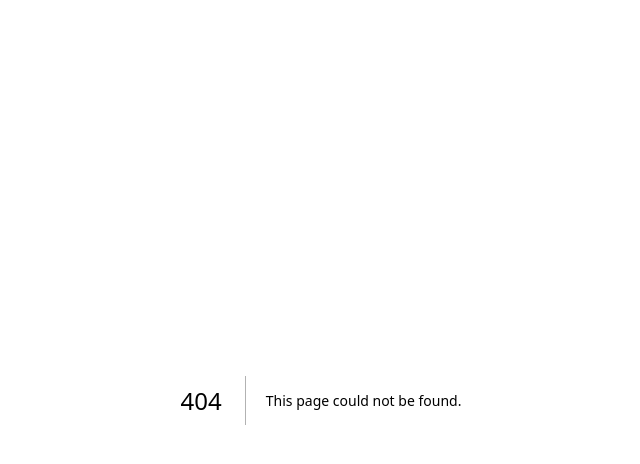
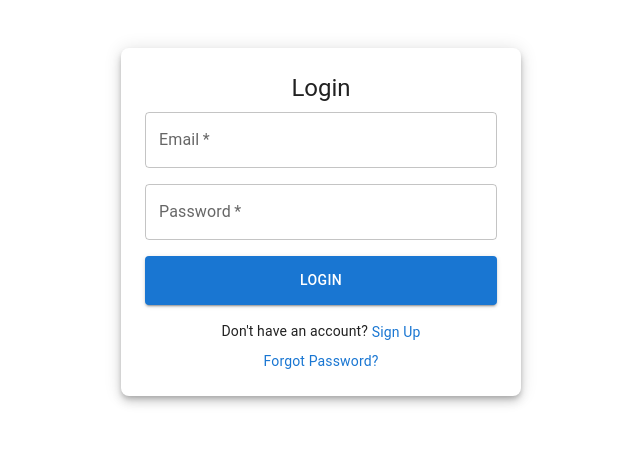
Before and after one commit to maheshyadav7702/softwarehub, a Next.js app: page /login in a window 1280 px wide. Before the commit this address had no page. Shown: the top 464 px of the page, without its empty margins (319-959 px from the left). Built offline with nearby package versions, Linux system fonts and the light colour scheme.

Commit message:
feat: login page implementation

```diff
--- /dev/null
+++ b/src/app/login/page.tsx
@@ -0,0 +1,154 @@
+'use client';
+
+import React, { useState } from 'react';
+import {
+    Box,
+    Button,
+    TextField,
+    Typography,
+    Paper,
+    Link,
+    Stack
+} from '@mui/material';
+
+const validateEmail = (email: string) =>
+    /^[^\s@]+@[^\s@]+\.[^\s@]+$/.test(email);
+
+export default function LoginPage() {
+    const [email, setEmail] = useState('');
+    const [password, setPassword] = useState('');
+    const [errors, setErrors] = useState<{ email?: string; password?: string }>({});
+    const [formType, setFormType] = useState<'login' | 'signup' | 'forgot'>('login');
+
+    const handleSubmit = (e: React.FormEvent) => {
+        e.preventDefault();
+        let newErrors: typeof errors = {};
+
+        if (!validateEmail(email)) {
+            newErrors.email = 'Invalid email address';
+        }
+        if (formType !== 'forgot' && password.length < 6) {
+            newErrors.password = 'Password must be at least 6 characters';
+        }
+
+        setErrors(newErrors);
+
+        if (Object.keys(newErrors).length === 0) {
+            // Handle login, signup, or forgot password logic here
+            alert(`${formType} successful!`);
+        }
+    };
+
+    return (
+      <Box
+    component={Paper}
+    elevation={6} // Increased elevation for more shadow
+    sx={{
+        maxWidth: 400,
+        height: 'auto',
+        mx: 'auto',
+        mt: 6,
+        p: 3,
+        borderRadius: 2,
+        marginBottom: 4,
+    }}
+>
+            <Typography variant="h5" align="center" gutterBottom>
+                {formType === 'login' && 'Login'}
+                {formType === 'signup' && 'Sign Up'}
+                {formType === 'forgot' && 'Forgot Password'}
+            </Typography>
+            <Box component="form" onSubmit={handleSubmit} noValidate>
+                <Stack spacing={2}>
+                    <TextField
+                        label="Email"
+                        type="email"
+                        value={email}
+                        onChange={e => setEmail(e.target.value)}
+                        fullWidth
+                        required
+                        error={!!errors.email}
+                        helperText={errors.email}
+                        autoComplete="email"
+                    />
+                    {formType !== 'forgot' && (
+                        <TextField
+                            label="Password"
+                            type="password"
+                            value={password}
+                            onChange={e => setPassword(e.target.value)}
+                            fullWidth
+                            required
+                            error={!!errors.password}
+                            helperText={errors.password}
+                            autoComplete={formType === 'signup' ? 'new-password' : 'current-password'}
+                        />
+                    )}
+                    <Button
+                        type="submit"
+                        variant="contained"
+                        fullWidth
+                        sx={{ py: 1.5 }}
+                    >
+                        {formType === 'login' && 'Login'}
+                        {formType === 'signup' && 'Sign Up'}
+                        {formType === 'forgot' && 'Send Reset Link'}
+                    </Button>
+                </Stack>
+            </Box>
+            <Box mt={2} textAlign="center">
+                {formType === 'login' && (
+                    <>
+                        <Typography variant="body2">
+                            Don't have an account?{' '}
+                            <Link
+                                component="button"
+                                type="button"
+                                onClick={() => { setFormType('signup'); setErrors({}); }}
+                                underline="none"
+                            >
+                                Sign Up
+                            </Link>
+                        </Typography>
+                        <Typography variant="body2" mt={1}>
+                            <Link
+                                component="button"
+                                type="button"
+                                onClick={() => { setFormType('forgot'); setErrors({}); }}
+                                underline="none"
+                            >
+                                Forgot Password?
+                            </Link>
+                        </Typography>
+                    </>
+                )}
+                {formType === 'signup' && (
+                    <Typography variant="body2">
+                        Already have an account?{' '}
+                        <Link
+                            component="button"
+                            type="button"
+                            onClick={() => { setFormType('login'); setErrors({}); }}
+                            underline="none"
+                        >
+                            Login
+                        </Link>
+                    </Typography>
+                )}
+                {formType === 'forgot' && (
+                    <Typography variant="body2">
+                        Remembered your password?{' '}
+                        <Link
+                            component="button"
+                            type="button"
+                            onClick={() => { setFormType('login'); setErrors({}); }}
+                            underline="none"
+                        >
+                            Login
+                        </Link>
+                    </Typography>
+                )}
+            </Box>
+        </Box>
+    );
+}
```
Also changed, not shown: ecs-task-def.json (added, +21 -0 lines).
